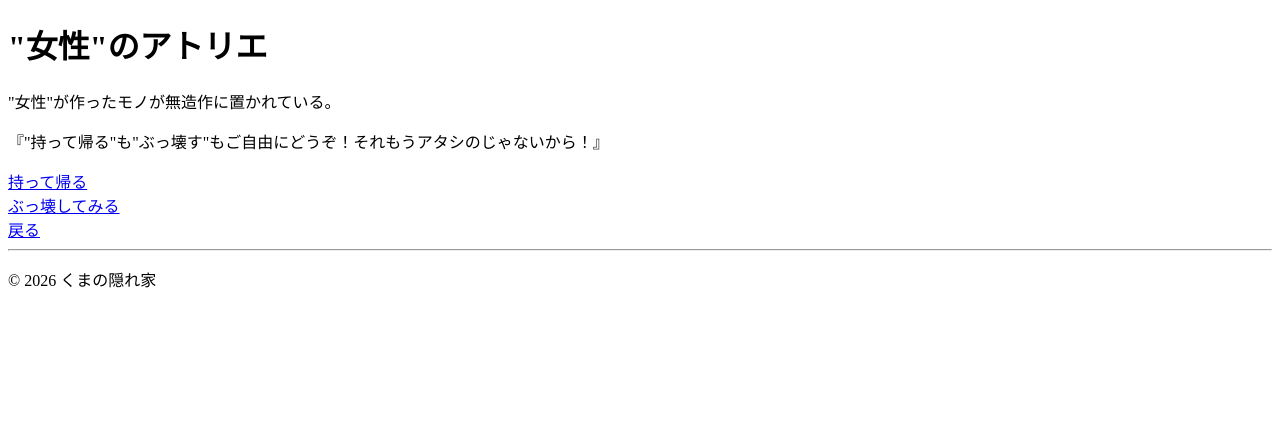
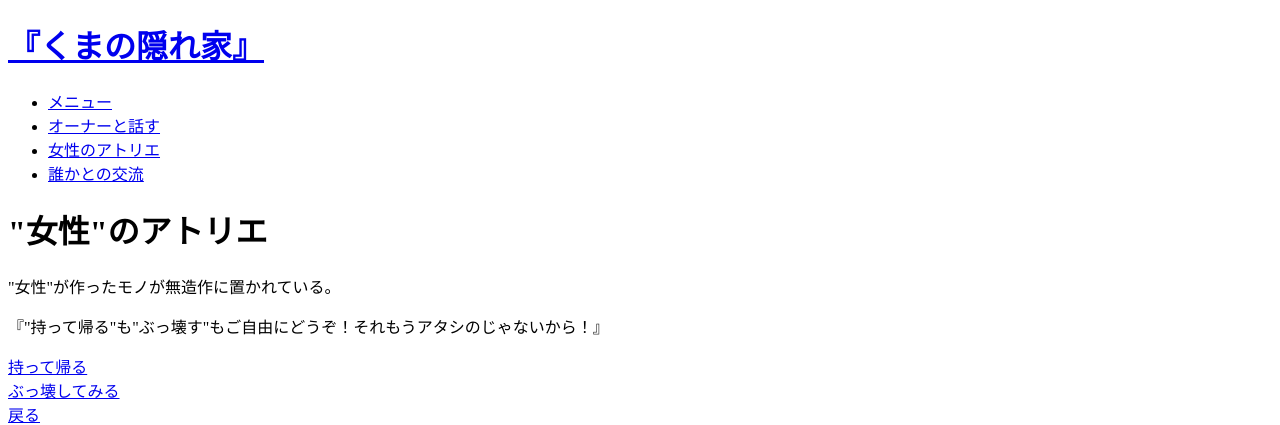
Before and after one commit to WakameK/aCafe, a Django app: page /atelier/ in a window 1280 px wide. Shown: the top 425 px of the page. Run offline with Django 5.2, Linux system fonts and the light colour scheme; parts of the project's set-up code (start-up, migrations or seed data) failed here and were passed over.

Commit message:
baseのheaderを使える感じにしました

```diff
--- a/aCafe/sosuke/urls.py
+++ b/aCafe/sosuke/urls.py
@@ -4,7 +4,7 @@ from . import views
 urlpatterns = [
     path('', views.index, name='index'),
     path('index/', views.index, name='index'),
-    path('profile/',view.profile, name='profile'),
+    path('profile/',views.profile, name='profile'),
     path('chat/', views.chat_page, name='chat'),
     path('chat_api/', views.chat_api, name='chat_api'),
     path('register/', views.register, name='register'),
--- a/aCafe/sosuke/views.py
+++ b/aCafe/sosuke/views.py
@@ -63,7 +63,7 @@ def login(request):
 
 
 # ========================================================================
-# chat_page: チャットページ
+# chat_page: 聡介とのチャットページ
 # =======================================================================
 def chat_page(request):
     return render(request, "chat.html")
--- a/aCafe/templates/base.html
+++ b/aCafe/templates/base.html
@@ -13,7 +13,15 @@
 <body>
 
 <header>
-
+    <h1><a href="/index">『くまの隠れ家』</a></h1>
+    <nav>
+        <ul>
+            <li><a href="/profile">メニュー</a></li>
+            <li><a href="/chat">オーナーと話す</a></li>
+            <li><a href="/atelier">女性のアトリエ</a></li>
+            <li><a href="{% url 'desk_room' %}">誰かとの交流</a></li>
+        </ul>
+    </nav>
 </header>
 
 <main>
--- a/aCafe/templates/profile.html
+++ b/aCafe/templates/profile.html
@@ -12,7 +12,7 @@
     <h1>あなたについて</h1><br>
     <p>オーナーとの会話履歴、そこから作成した情報提供書。持ち帰った女性の作品を閲覧できます。</p><br>
 
-    <a href="/">トップに戻る</a><br>
+    <a href="/">トップへ戻る</a><br>
 
 
 {% endblock %}
```
Also changed, not shown: 日報/わかめの日報.md (+2 -0 lines).
